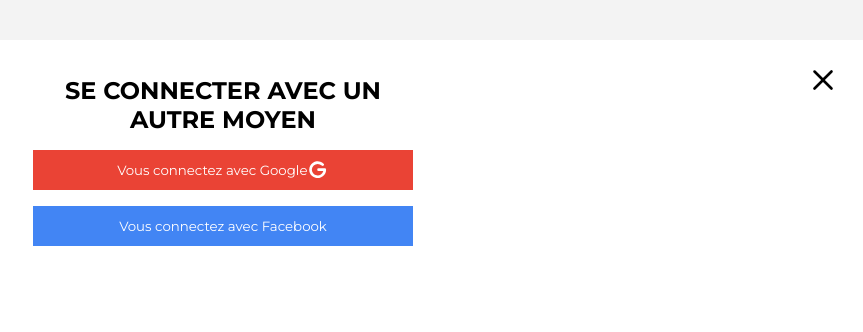
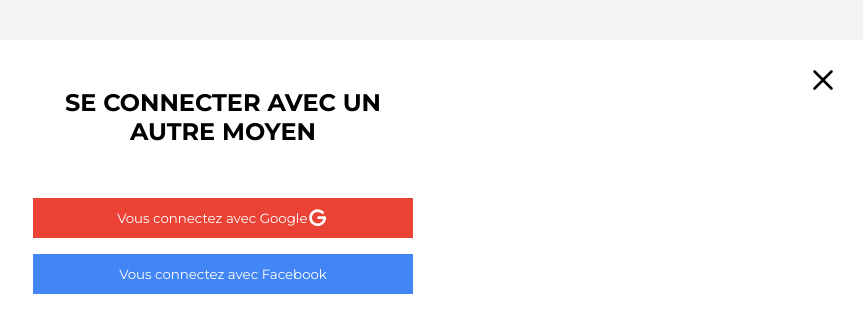
Before and after one commit to junior-boop/LoginTest, a React (Create React App) app: page / in a window 1280 px wide. Shown: the top 332 px of the page, without its empty margins (417-1280 px from the left). Built offline with nearby package versions, Linux system fonts and the light colour scheme.

Commit message:
1 file modified

```diff
--- a/src/style.scss
+++ b/src/style.scss
@@ -124,7 +124,7 @@
 
   .content {
     position: relative;
-    padding: 36px;
+    padding-top: 48px;
 
     .ilot {
       width: 380px;
@@ -137,6 +137,7 @@
       h2 {
         text-align: center;
         text-transform: uppercase;
+        margin-bottom: 36px;
       }
 
       button {
```
